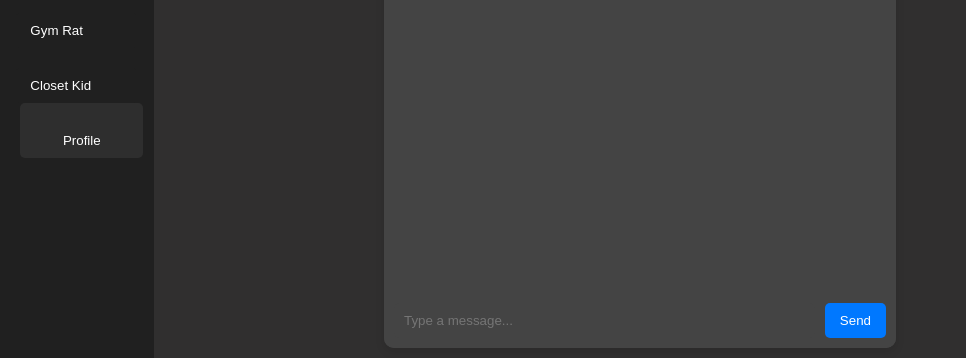
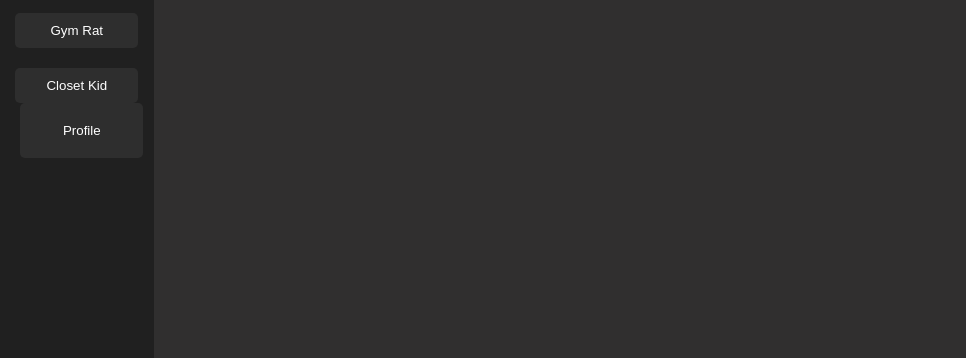
Before and after one commit to dqvidl/UnoAI, a plain HTML site: page main.html in a window 1280 px wide. Shown: the part 452-810 px from the top of the page, without its empty margins (0-966 px from the left). Drawn offline with Linux system fonts and the light colour scheme.

Commit message:
Update style.css

```diff
--- a/style.css
+++ b/style.css
@@ -64,28 +64,30 @@ label{
 .sidebar-item {
   width: 80%;
   height: 2%;
-  background-color: #202020;
+  background-color: #2e2e2e;
   margin: 10px;
   border-radius: 5px;
-  text-align: left;
+  text-align: center;
 
 }
 .sidebar-item:hover {
-  background-color: #2e2e2e;
+  background-color: #454545;
 }
 
 
 .profile-btn {
+  display: flex;
   position: absolute;
   bottom: 200px;
   width: 80%;
   height: 55px;
   background-color: #2e2e2e;
+  color: white;
   border-radius: 5px;
-  text-align:center;
-  line-height: 55px;
-  color: white;
+  align-items: center;
+  justify-content: center;
 }
+
 .profile-btn:hover{
   background-color: #454545;
 }
@@ -126,7 +128,7 @@ label{
 .chat-container {
   width: 40%;
   height: 90%;
-  display: flex;
+  display: none;
   flex-direction: column;
   background: #444444;
   border-radius: 10px;
```
